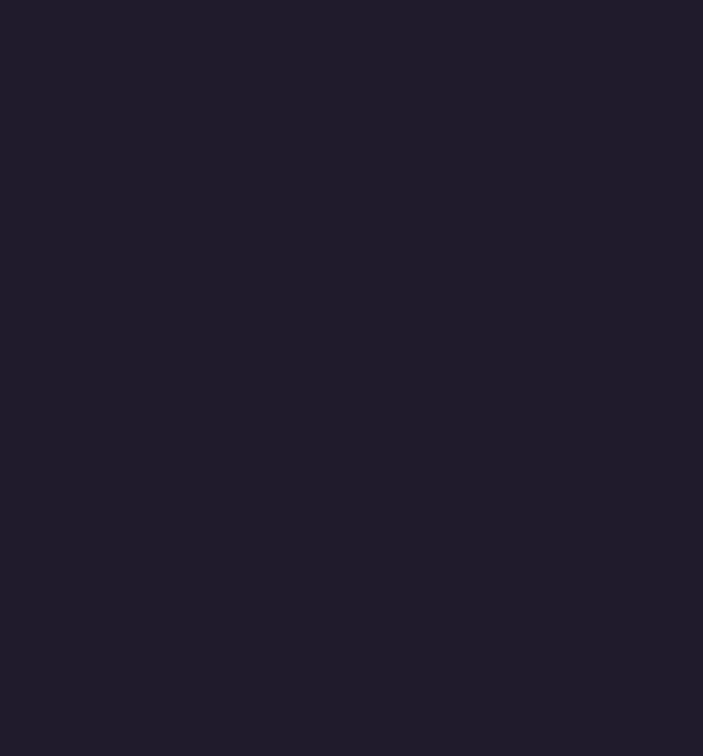
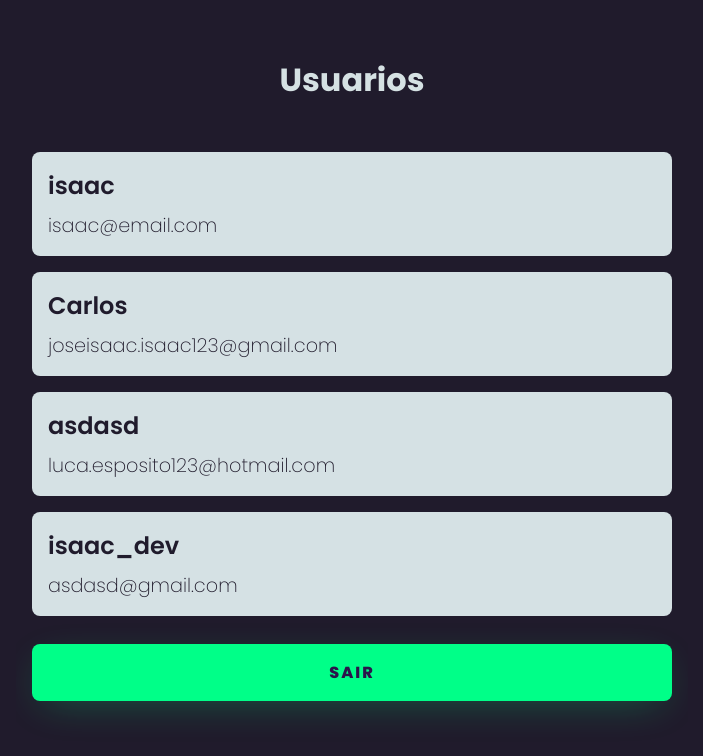
Before and after one commit to IsaaczZj/FormLoginDark, a React (Vite) app: page /users in a window 1280 px wide. Before the commit this address had no page. Shown: the top 756 px of the page, without its empty margins (288-991 px from the left). Built offline with nearby package versions, Linux system fonts and the light colour scheme; data requests are answered from the project's data file.

Commit message:
implementando login e pagina de usuario

```diff
--- a/db.json
+++ b/db.json
@@ -2,50 +2,27 @@
   "users": [
     {
       "id": "1",
-      "username": "isaac",
+      "user": "isaac",
+      "email": "isaac@email.com",
       "password": "123"
     },
     {
-      "id": 1748227063318,
+      "id": 1748263567336,
       "email": "joseisaac.isaac123@gmail.com",
-      "user": "Isaac",
-      "password": "123456"
+      "user": "Carlos",
+      "password": "123123"
     },
     {
-      "id": 1748227398752,
-      "email": "asdasd@gmail.com",
+      "id": 1748263640704,
+      "email": "luca.esposito123@hotmail.com",
       "user": "asdasd",
       "password": "asdasd"
     },
     {
-      "id": 1748227468081,
+      "id": 1748264376318,
       "email": "asdasd@gmail.com",
-      "user": "isaac@email.com",
-      "password": "Unifor123!"
-    },
-    {
-      "id": 1748227534760,
-      "email": "asdasd@gmail.com",
-      "user": "isaac@email.com",
-      "password": "Unifor123!"
-    },
-    {
-      "id": 1748227548875,
-      "email": "asdasd@gmail.com",
-      "user": "isaac@email.com",
-      "password": "Unifor123!"
-    },
-    {
-      "id": 1748227557050,
-      "email": "asdasd@gmail.com",
-      "user": "isaac@email.com",
-      "password": "Unifor123!"
-    },
-    {
-      "id": 1748227572518,
-      "email": "asdasdas@email.com",
-      "user": "asdasd",
-      "password": "asdasd"
+      "user": "isaac_dev",
+      "password": "123456"
     }
   ]
 }
--- a/src/App.tsx
+++ b/src/App.tsx
@@ -1,7 +1,7 @@
 import { BrowserRouter, Route, Routes } from "react-router"
 import FormLogin from "./Pages/Forms/FormLogin"
-import AdminPage from "./Pages/Admin"
 import FormRegister from "./Pages/Forms/FormRegister"
+import Users from "./Pages/Users"
 
 function App() {
   return (
@@ -9,7 +9,7 @@ function App() {
       <Routes>
         <Route index path="/" element={<FormLogin/>}/>
         <Route path="/register" element={<FormRegister/>}/>
-        <Route path="/admin" element={<AdminPage/>}/>
+        <Route path="/users" element={<Users/>}/>
       </Routes>
     </BrowserRouter>
   )
--- a/src/Components/Button/index.tsx
+++ b/src/Components/Button/index.tsx
@@ -4,6 +4,6 @@ type ButtonProps = React.ComponentProps<"button"> & {
   label: string;
 };
 
-export default function Button({ label, ...props }: ButtonProps) {
-  return <button className={styles.btnLogin}>{label}</button>;
+export default function Button({ label,onClick, ...props }: ButtonProps) {
+  return <button onClick={onClick} className={styles.btnLogin}>{label}</button>;
 }
--- /dev/null
+++ b/src/Components/CardUser/index.tsx
@@ -0,0 +1,10 @@
+import type { User } from "../../Types/user";
+import styles from './styles.module.css'
+export default function CardUser({email,user}:User){
+  return(
+    <div className={styles.userCard}>
+      <h3>{user}</h3>
+      <p>{email}</p>
+    </div>
+  )
+}
--- /dev/null
+++ b/src/Components/CardUser/styles.module.css
@@ -0,0 +1,18 @@
+.userCard {
+  width: 50vw;
+  background-color: #f0ffffde;
+  padding: 1rem;
+  border-radius: 0.5rem;
+  & h3{
+    font-size: 1.5rem;
+    font-weight: 600;
+    color: #201b2c;;
+    margin-bottom: .5rem;
+  }
+  & p{
+    font-weight: 200;
+    font-size: 1.2rem;
+    text-align: left;
+    color: #201b2c;
+  }
+}
--- a/src/Pages/Admin/index.tsx
+++ /dev/null
@@ -1,7 +0,0 @@
-export default function AdminPage() {
-  return (
-    <div>
-      <h1>Usuarios</h1>
-    </div>
-  );
-}
--- a/src/Pages/Forms/FormLogin/index.tsx
+++ b/src/Pages/Forms/FormLogin/index.tsx
@@ -1,17 +1,51 @@
-import { useEffect, useState } from "react";
+import { use, useEffect, useState } from "react";
 import Input from "../../../Components/Input";
 import Button from "../../../Components/Button";
 import styles from "./styles.module.css";
 import astronauta from "../../../assets/innovation-animate.svg";
-import { NavLink } from "react-router";
-type User = {
-  id: number;
-  username: string;
-  password: string;
-};
+import { NavLink, useNavigate } from "react-router";
+import { Controller, useForm } from "react-hook-form";
+import type { User, UserLogin } from "../../../Types/user";
+import { yupResolver } from "@hookform/resolvers/yup";
+import { userLoginSchema } from "../../../schemas/userSchema";
+import { toast, ToastContainer } from "react-toastify";
+
 export default function FormLogin() {
+  const [loading, setLoading] = useState(false);
+  const navigate = useNavigate();
+
+  const {
+    control,
+    handleSubmit,
+    formState: { errors },
+  } = useForm<UserLogin>({ resolver: yupResolver(userLoginSchema) });
+  async function loginUser({ user, password }: UserLogin) {
+    setLoading(true);
+    try {
+      const response = await fetch(
+        `http://localhost:3000/users?user=${user}&password=${password}`
+      );
+      const users: UserLogin[] = await response.json();
+
+      if (users.length > 0) {
+        const user = users[0];
+        toast.success(`Bem vindo ${user.user}`);
+        setTimeout(() => {
+          navigate("/users");
+        }, 1000);
+      } else {
+        toast.error("Usuário ou senha incorretos");
+      }
+    } catch (error) {
+      console.log(error);
+      toast.error("Error ao conectar no servidor");
+    } finally {
+      setLoading(false);
+    }
+  }
+
   return (
-    <form className={styles.form}>
+    <form onSubmit={handleSubmit(loginUser)} className={styles.form}>
       <div className={styles.leftLogin}>
         <h1>
           Faça login <br />
@@ -22,18 +56,33 @@ export default function FormLogin() {
       <div className={styles.rightLogin}>
         <div className={styles.cardLogin}>
           <h2>Login</h2>
+          <Controller
+            name="user"
+            control={control}
+            render={({ field }) => (
               <Input
                 label="Usuário"
                 type="text"
-            name="user"
                 placeholder="Usuário"
+                {...field}
               />
+            )}
+          />
+          {errors.user && <small>{errors.user.message}</small>}
+          <Controller
+            name="password"
+            control={control}
+            render={({ field }) => (
               <Input
                 label="Senha"
                 type="password"
-            name="user"
                 placeholder="Senha"
+                {...field}
               />
+            )}
+          />
+          {errors.password && <small>{errors.password.message}</small>}
+
           <Button label="Login" />
           <p>
             Não tem uma conta?{" "}
@@ -43,6 +92,7 @@ export default function FormLogin() {
           </p>
         </div>
       </div>
+      <ToastContainer position="top-center" theme="colored" />
     </form>
   );
 }
--- /dev/null
+++ b/src/Pages/Users/index.tsx
@@ -0,0 +1,46 @@
+import { use, useEffect, useState } from "react";
+import CardUser from "../../Components/CardUser";
+import styles from "./styles.module.css";
+import type { User } from "../../Types/user";
+import Button from "../../Components/Button";
+import { useNavigate } from "react-router";
+export default function Users() {
+  const [users, setUsers] = useState<User[] | null>(null);
+  const [loading, setLoading] = useState(false);
+  const navigate = useNavigate();
+
+  useEffect(() => {
+    setLoading(true);
+    async function getUsers() {
+      try {
+        const response = await fetch("http://localhost:3000/users");
+        const json = await response.json();
+        setUsers(json);
+      } catch (error) {
+        console.log("Erro ao carregar usuários ", error);
+        setLoading(false);
+        setUsers(null);
+      } finally {
+        setLoading(false);
+      }
+    }
+    getUsers();
+  }, []);
+
+  function handleLogout() {
+    navigate("/");
+  }
+
+  return (
+    <div className={styles.user}>
+      <h1>Usuarios</h1>
+      {loading && <p>Carregando...</p>}
+      <div className={styles.userList}>
+        {users?.map((user) => (
+          <CardUser key={user.user} email={user.email} user={user.user} />
+        ))}
+        <Button label="sair" onClick={handleLogout} />
+      </div>
+    </div>
+  );
+}
--- /dev/null
+++ b/src/Pages/Users/styles.module.css
@@ -0,0 +1,20 @@
+.user{
+  margin-top: 2rem;
+  padding: 1rem;
+}
+.userList{
+  height: 80vh;
+  border: none;
+  overflow-y: auto;
+  overflow-x: hidden;
+  display: flex;
+  flex-direction: column;
+  gap: 1rem;
+  padding: 1rem;
+}
+.user > h1{
+  text-align: center;
+  color: #f0ffffde;
+  margin-bottom: 2rem;
+  flex-shrink: 0;
+}
--- a/src/Types/user.ts
+++ b/src/Types/user.ts
@@ -3,3 +3,6 @@ export type UserRegister = {
   user: string;
   password: string;
 };
+
+export type UserLogin = Omit<UserRegister, "email">;
+export type User = Omit<UserRegister, "password">;
--- a/src/schemas/userSchema.ts
+++ b/src/schemas/userSchema.ts
@@ -12,3 +12,8 @@ export const userSchema = yup.object({
     .required("Digite uma senha")
     .min(6, "A senha deve ter no minimo 6 caracteres"),
 });
+
+export const userLoginSchema = yup.object({
+  user:yup.string().required('Digite seu usuário para logar'),
+  password:yup.string().required('Digite sua senha')
+})
```
Also changed, not shown: src/Pages/Admin/styles.module.css (deleted). Lines whose indentation alone changed are shown as unchanged.
